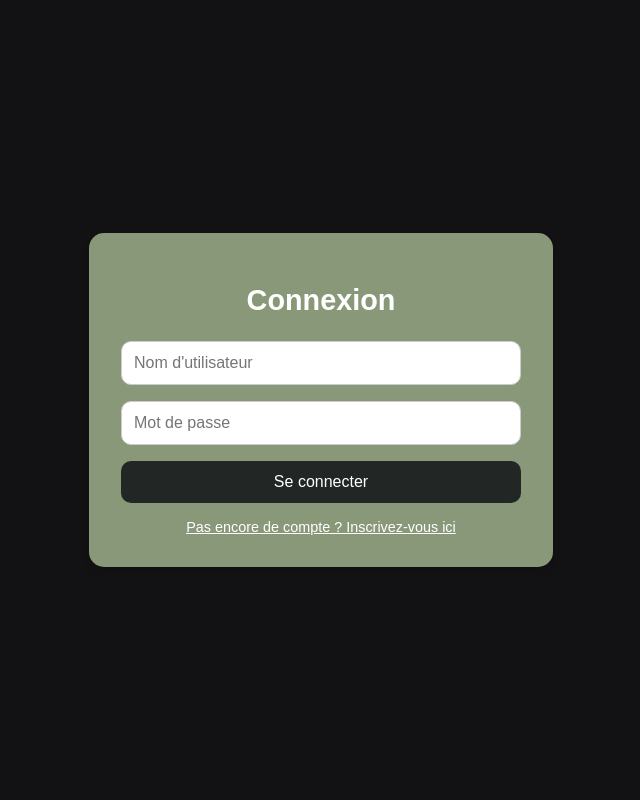
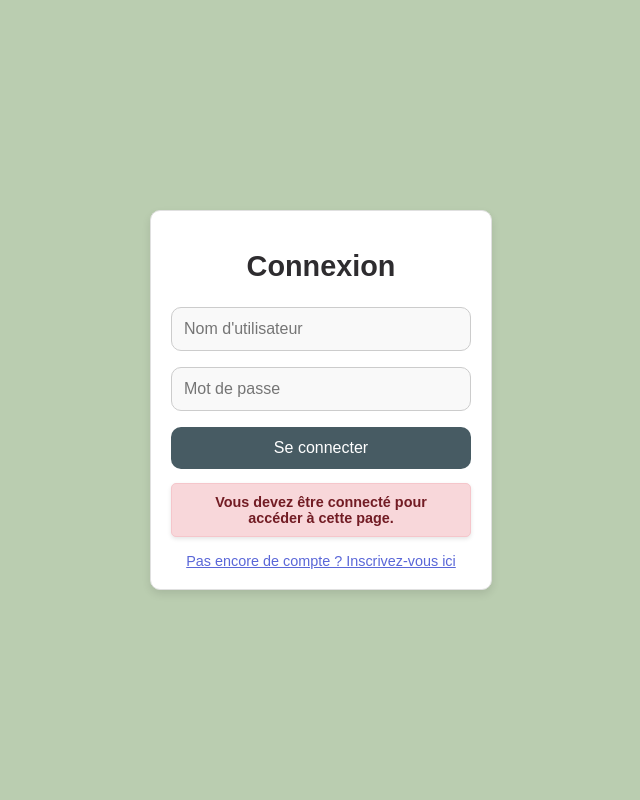
Before and after one commit to TheoVangheluwe/Sprouts, a Django app: page /login/?next=/app/ in a window 1280 px wide. Shown: the whole page, without its empty margins (319-959 px from the left). Run offline with Django 5.2, Linux system fonts and the light colour scheme.

Commit message:
empêcher l'accès à l'url app
Redirection vers login si on essaye de modifier l'url directement

```diff
--- a/Game/static/Game/css/login.css
+++ b/Game/static/Game/css/login.css
@@ -1,31 +1,32 @@
 /* Style pour le corps de la page */
 body {
     font-family: Arial, sans-serif;
-    background-color: #121113; /* Couleur de fond de la page */
+    background-color: #BACDB0; /* Couleur de fond douce */
     margin: 0;
     padding: 0;
     display: flex;
     justify-content: center;
     align-items: center;
     height: 100vh; /* Hauteur de la fenêtre pour centrer verticalement */
+    color: #2E2C2F; /* Couleur de texte principale */
 }
 
 /* Cadre central */
 .login-container {
-    background-color: #899878; /* Couleur de fond du cadre */
+    background-color: #729B79; /* Couleur de fond blanche */
     padding: 2rem;
     border-radius: 15px; /* Coins arrondis */
     box-shadow: 0 4px 6px rgba(0, 0, 0, 0.1); /* Ombre douce */
     width: 100%;
     max-width: 400px; /* Largeur maximale */
     text-align: center; /* Centrer le contenu */
-    color: #ffffff; /* Texte blanc */
+    color: #2E2C2F; /* Texte sombre */
 }
 
 /* Titre */
 h1 {
     font-size: 1.8rem;
-    color: #ffffff; /* Texte blanc */
+    color: #2E2C2F; /* Texte légèrement plus sombre */
     margin-bottom: 1.5rem;
 }
 
@@ -35,17 +36,25 @@ input[type="password"] {
     width: 100%;
     padding: 0.75rem;
     margin-bottom: 1rem;
-    border: 1px solid #ccc;
+    border: 1px solid #cccccc; /* Bordure grise claire */
     border-radius: 10px; /* Coins arrondis */
     font-size: 1rem;
     box-sizing: border-box; /* Inclure le padding dans la largeur */
+    background-color: #f9f9f9; /* Fond légèrement gris */
+    color: #2E2C2F; /* Texte sombre */
+}
+
+input[type="text"]:focus,
+input[type="password"]:focus {
+    border-color: #888888; /* Bordure plus foncée au focus */
+    outline: none;
 }
 
 /* Bouton de connexion */
 button {
     font: inherit;
-    background-color: #222725; /* Couleur bleue */
-    color: #fff;
+    background-color: #475B63; /* Bleu moderne */
+    color: #ffffff; /* Texte blanc */
     border: none;
     border-radius: 10px;
     font-size: 1rem;
@@ -56,7 +65,7 @@ button {
 }
 
 button:hover {
-    background-color: #222725;
+    background-color: #434190; /* Bleu plus foncé au survol */
 }
 
 /* Lien "Register" */
@@ -64,11 +73,58 @@ button:hover {
     display: block;
     margin-top: 1rem;
     font-size: 0.9rem;
-    color: #ffffff; /* Texte blanc */
+    color: #5a67d8; /* Bleu moderne */
     text-decoration: underline;
     cursor: pointer;
 }
 
 .register-link:hover {
-    color: #cccccc; /* Couleur grise au survol */
+    color: #434190; /* Bleu plus foncé au survol */
 }
+
+/* Messages d'alerte */
+.messages {
+    position: fixed;
+    top: 10px;
+    right: 10px;
+    z-index: 1000;
+}
+
+.message {
+    background-color: #f8d7da; /* Rouge clair pour les erreurs */
+    color: #721c24; /* Rouge foncé pour le texte */
+    padding: 10px 20px;
+    margin-bottom: 10px;
+    border: 1px solid #f5c6cb;
+    border-radius: 5px;
+    font-size: 0.9rem;
+    box-shadow: 0 2px 4px rgba(0, 0, 0, 0.1);
+}
+
+.message.info {
+    background-color: #d1ecf1; /* Bleu clair pour les infos */
+    color: #0c5460; /* Bleu foncé pour le texte */
+    border-color: #bee5eb;
+}
+
+/* Centrer la boîte de connexion */
+.login-container {
+    width: 300px;
+    margin: 0 auto;
+    text-align: center;
+    padding: 20px;
+    border: 1px solid #e0e0e0; /* Bordure douce */
+    border-radius: 10px;
+    background-color: #ffffff; /* Fond blanc */
+    box-shadow: 0 4px 8px rgba(0, 0, 0, 0.1);
+}
+
+.error-messages {
+    margin-top: 10px;
+    color: red;
+    font-size: 14px;
+}
+
+.message.error {
+    font-weight: bold;
+}
--- a/Game/templates/login.html
+++ b/Game/templates/login.html
@@ -1,3 +1,4 @@
+
 {% load static %}
 <!DOCTYPE html>
 <html lang="en">
@@ -17,6 +18,14 @@
             <input type="password" name="password" id="password" placeholder="Mot de passe" required>
             <button type="submit">Se connecter</button>
         </form>
+        <!-- Bloc pour afficher les messages sous la boîte de connexion -->
+        {% if messages %}
+            <div class="error-messages">
+                {% for message in messages %}
+                    <p class="message {{ message.tags }}">{{ message }}</p>
+                {% endfor %}
+            </div>
+        {% endif %}
         <a href="{% url 'register' %}" class="register-link">Pas encore de compte ? Inscrivez-vous ici</a>
     </div>
 </body>
--- a/Game/templates/register.html
+++ b/Game/templates/register.html
@@ -1,4 +1,4 @@
-<!-- filepath: c:\Users\vangh\Documents\GitHub\Sprouts\Game\templates\register.html -->
+
 {% load static %}
 <!DOCTYPE html>
 <html lang="en">
--- a/Game/urls.py
+++ b/Game/urls.py
@@ -8,6 +8,7 @@ urlpatterns = [
     path('game/<int:game_id>/', views.game_view, name='game'),
     path('logout/', views.logout_view, name='logout'),
     path('app/', views.ReactAppView, name='react_app'),
+    path('login-redirect/', views.login_redirect_with_message, name='login_redirect'),
 
 
 ]
--- a/Game/views.py
+++ b/Game/views.py
@@ -4,17 +4,28 @@ from django.http import JsonResponse
 from django.views.decorators.csrf import csrf_exempt
 from .models import Game
 from django.contrib.auth.forms import UserCreationForm
-from django.contrib.auth.decorators import login_required
 from django.contrib.auth import logout
-from django.views.generic import TemplateView
 import os
 from django.conf import settings
+from django.contrib.auth.decorators import login_required
+from django.http import HttpResponse
+from django.contrib import messages
+import requests
+
 
 def index(request):
     return render(request, 'index.html')
 
 @csrf_exempt
-def login_view(request):
+
+
+@login_required(login_url='login')  # Redirige vers la page de connexion si non connecté
+def game_view(request, game_id):
+    game = Game.objects.get(id=game_id)
+    # Logique pour récupérer l'état du jeu
+    return JsonResponse(game.state)
+
+##def login_view(request):
     if request.method == 'POST':
         username = request.POST['username']
         password = request.POST['password']
@@ -24,11 +35,6 @@ def login_view(request):
             return JsonResponse({'success': True})
         else:
             return JsonResponse({'success': False})
-
-def game_view(request, game_id):
-    game = Game.objects.get(id=game_id)
-    # Logique pour récupérer l'état du jeu
-    return JsonResponse(game.state)
 
 
 def register(request):
@@ -40,17 +46,7 @@ def register(request):
     else:
         form = UserCreationForm()
     return render(request, 'register.html', {'form': form})
-def login_view(request):
-    if request.method == 'POST':
-        username = request.POST['username']
-        password = request.POST['password']
-        user = authenticate(request, username=username, password=password)
-        if user is not None:
-            login(request, user)
-            return redirect('game_list')  # Redirige vers une liste de parties ou une autre page
-        else:
-            return render(request, 'login.html', {'error': 'Identifiants invalides'})
-    return render(request, 'login.html')
+
 
 def login_view(request):
     if request.method == 'POST':
@@ -59,20 +55,22 @@ def login_view(request):
         user = authenticate(request, username=username, password=password)
         if user is not None:
             login(request, user)
-            return redirect('/app/')  # Redirige vers l'application React
+            return redirect(request.GET.get('next', '/app/'))  # Redirige vers la page demandée ou /app/
         else:
-            return render(request, 'login.html', {'error': 'Identifiants invalides'})
+            messages.error(request, "Identifiants invalides. Veuillez réessayer.")
+            print("Message ajouté : Identifiants invalides.")  # Debug
+    else:
+        if 'next' in request.GET:
+            messages.error(request, "Vous devez être connecté pour accéder à cette page.")
+            print("Message ajouté : Vous devez être connecté.")  # Debug
     return render(request, 'login.html')
-
 
 def logout_view(request):
     logout(request)  # Déconnecte l'utilisateur
     return redirect('login')  # Redirige vers la page de connexion
 
-from django.http import HttpResponse
-import os
-from django.conf import settings
 
+@login_required(login_url='login')  # Redirige vers la page de connexion si non connecté
 def ReactAppView(request):
     # Chemin vers le fichier index.html généré par React
     react_index_path = os.path.join(settings.BASE_DIR, 'frontend', 'build', 'index.html')
@@ -84,3 +82,7 @@ def ReactAppView(request):
             "Le fichier React index.html n'existe pas. Assurez-vous d'avoir exécuté 'npm run build'.",
             status=404,
         )
+
+def login_redirect_with_message(request):
+    messages.error(request, "Vous devez être connecté pour accéder à cette page.")
+    return redirect('login')
--- a/Sprouts/settings.py
+++ b/Sprouts/settings.py
@@ -113,6 +113,7 @@ USE_I18N = True
 
 USE_TZ = True
 
+LOGIN_URL = 'login'
 
 # Static files (CSS, JavaScript, Images)
 # https://docs.djangoproject.com/en/5.1/howto/static-files/
```
Also changed, not shown: db.sqlite3.
